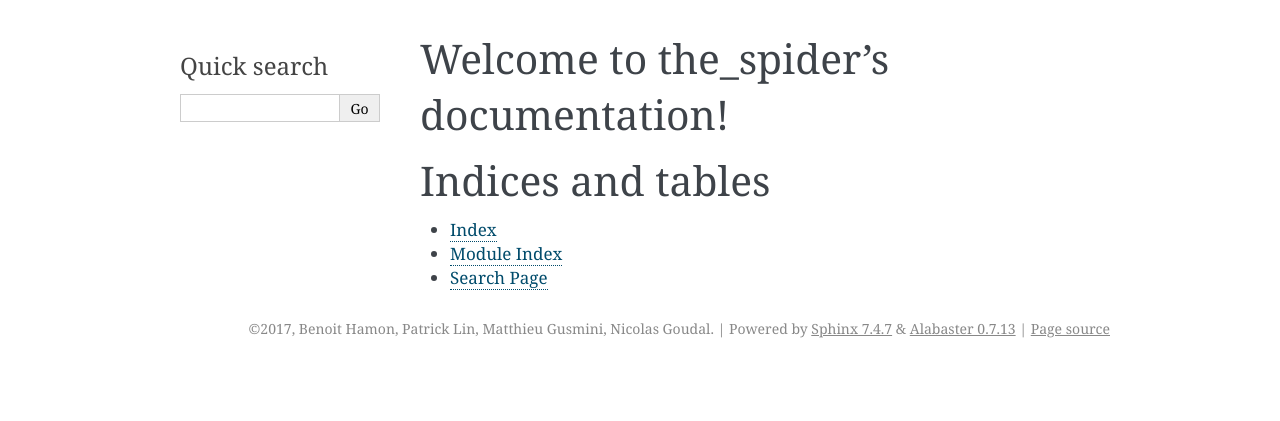
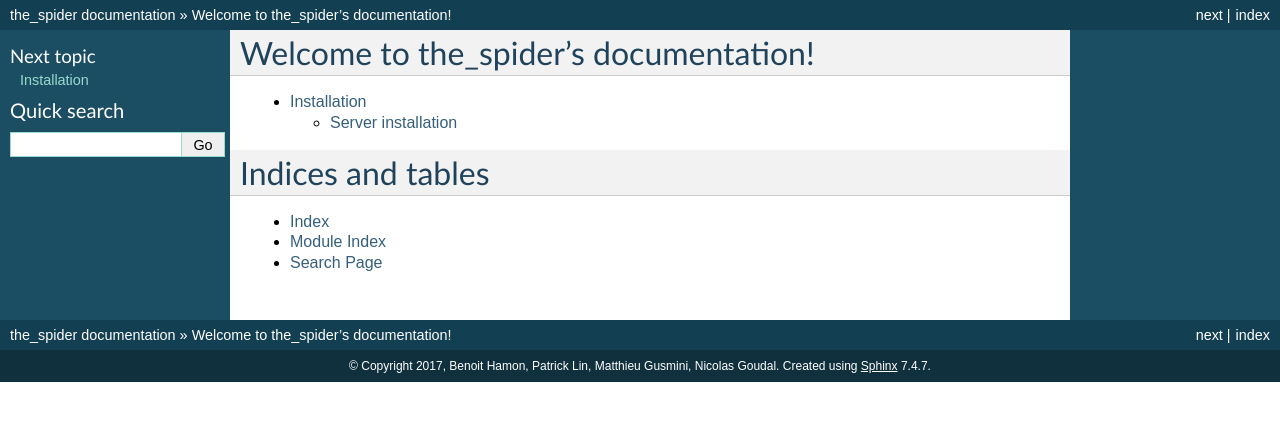
Before and after one commit to hamon-e/spider_docs, a Sphinx documentation site: the page built from docs/index.rst, in a window 1280 px wide. Shown: the top 421 px of the page. Built offline with Sphinx 7.4.7, drawn with Linux system fonts in a browser that asks for light colours.

Commit message:
WIP: theme: try default

```diff
--- a/docs/conf.py
+++ b/docs/conf.py
@@ -83,7 +83,7 @@ todo_include_todos = False
 # The theme to use for HTML and HTML Help pages.  See the documentation for
 # a list of builtin themes.
 #
-html_theme = 'alabaster'
+html_theme = 'default'
 
 # Theme options are theme-specific and customize the look and feel of a theme
 # further.  For a list of options available for each theme, see the
--- a/docs/index.rst
+++ b/docs/index.rst
@@ -8,7 +8,8 @@ Welcome to the_spider's documentation!
 
 .. toctree::
    :maxdepth: 2
-   :caption: Contents:
+
+   installation
 
 
 
```
